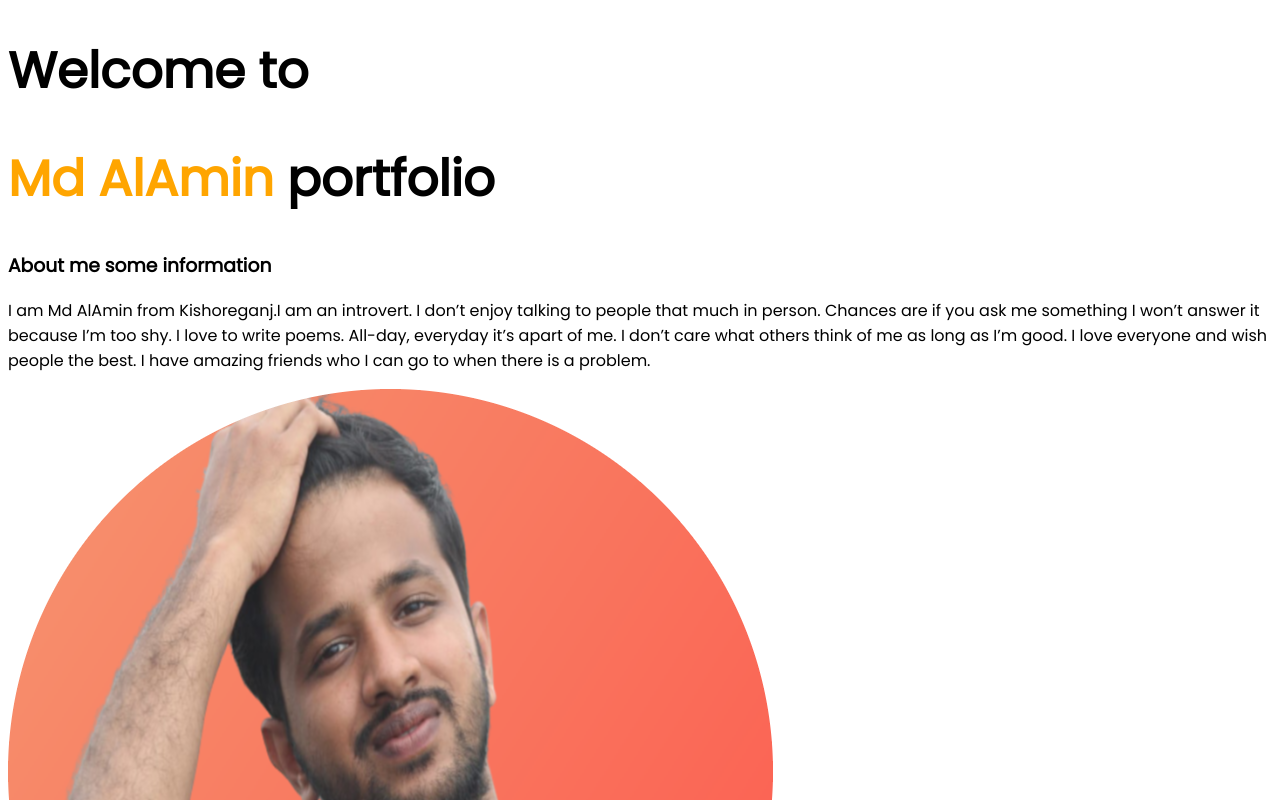
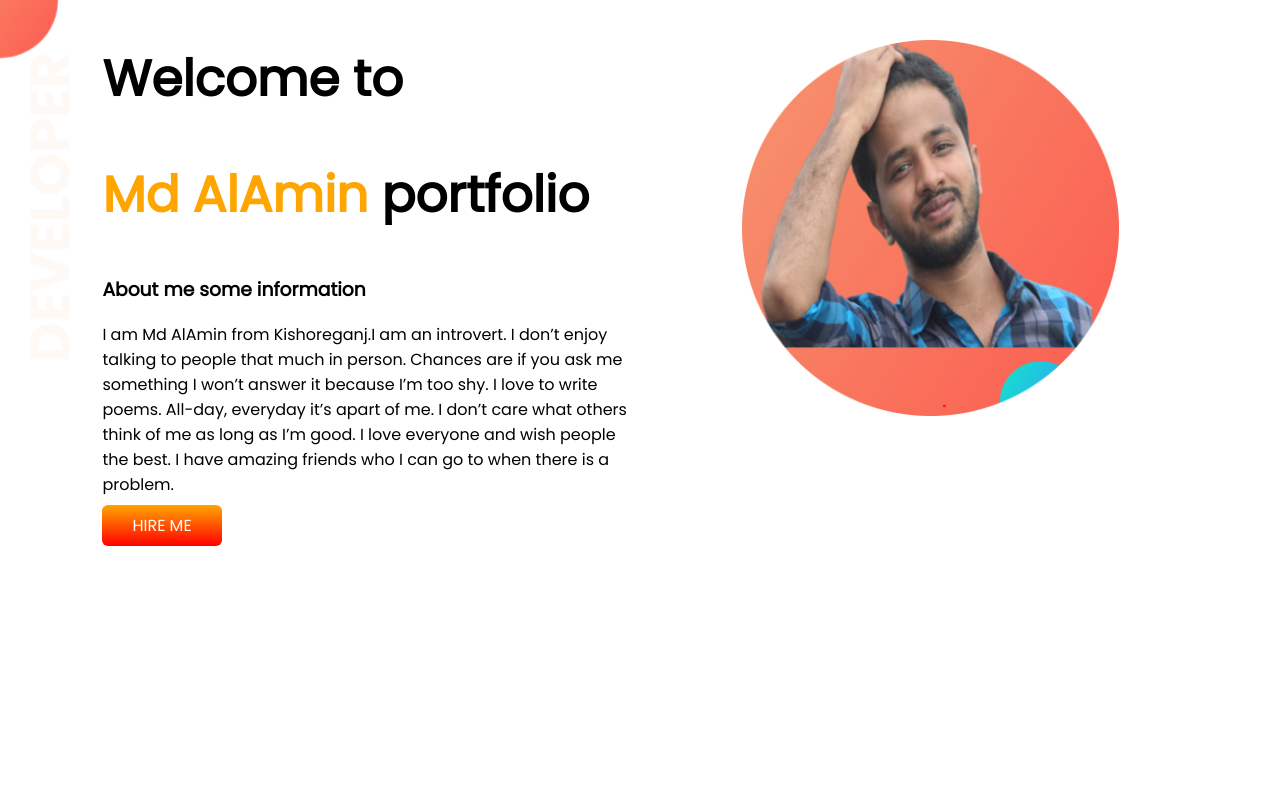
Before and after one commit to mdalamin19/Developer-portfolio, a plain HTML site: page index.html in a window 1280 px wide. Shown: the top 800 px of the page. Drawn offline with Linux system fonts and the light colour scheme.

Commit message:
top done

```diff
--- a/index.html
+++ b/index.html
@@ -1,5 +1,6 @@
 <!DOCTYPE html>
 <html lang="en">
+
 <head>
     <meta charset="UTF-8">
     <meta http-equiv="X-UA-Compatible" content="IE=edge">
@@ -10,16 +11,25 @@
     <link href="https://fonts.googleapis.com/css2?family=Poppins&display=swap" rel="stylesheet">
     <link rel="stylesheet" href="style.css">
 </head>
+
 <body>
+    <section class="top-banner">
+        <div class="half-width">
             <h1>Welcome to</h1>
             <h1><span class="infinit">Md AlAmin </span>portfolio</h1>
             <h3>About me some information</h3>
-    <p>I am Md AlAmin from Kishoreganj.I am an introvert. I don’t enjoy talking to people that much in person. Chances are if you ask me something I won’t answer it because I’m too shy.
+            <p>I am Md AlAmin from Kishoreganj.I am an introvert. I don’t enjoy talking to people that much in person.
+                Chances are if you ask me something I won’t answer it because I’m too shy.
                 I love to write poems. All-day, everyday it’s apart of me.
                 I don’t care what others think of me as long as I’m good.
                 I love everyone and wish people the best.
                 I have amazing friends who I can go to when there is a problem.</p>
+            <a class="link-button" target="_blank" href="https://www.linkedin.com/in/md-alamin-915778229/"> HIRE ME</a>
+        </div>
+        <div class="half-width">
+            <img src="images\mdalamin.png" alt="">
+        </div>
+    </section>
+</body>
 
-        <img src="images\mdalamin.png" alt="">
-</body>
 </html>
--- a/style.css
+++ b/style.css
@@ -1,5 +1,6 @@
 body{
    font-family: 'Poppins', sans-serif;
+   margin:0;
 
 }
 h1{
@@ -8,3 +9,28 @@ h1{
 .infinit{
    color: orange;
 }
+section{
+    display: flex;
+}
+.half-width {
+    width:50%;
+    padding-left: 8%;
+
+}
+.half-width img{
+    width: 70%;
+    padding-top: 40px;
+}
+.link-button{
+    text-decoration: none;
+    background-image: linear-gradient(orange,red);
+    padding: 9px 30px;
+    border-radius: 6px;
+    color: white;
+    font-weight: 700px;
+
+}
+  .top-banner{
+    background-image: url(images/top-banner.png);
+    background-repeat: no-repeat;
+}
```
Lines whose indentation alone changed are shown as unchanged.
